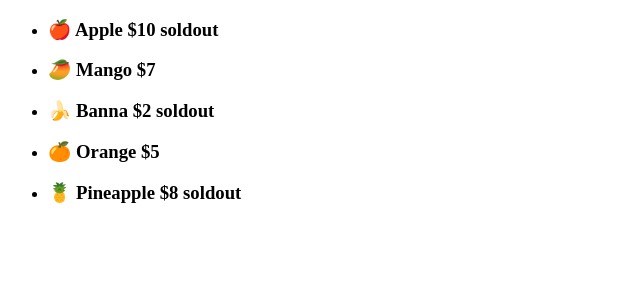
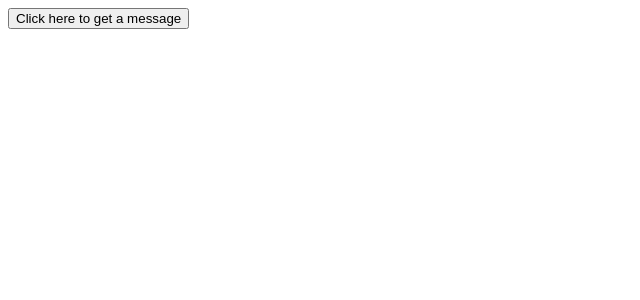
Before and after one commit to richardyhayashi/react-beginners-code-stoic, a React (Vite) app in the folder src/: page / in a window 1280 px wide. Shown: the top 300 px of the page, without its empty margins (0-640 px from the left). Built offline with nearby package versions, Linux system fonts and the light colour scheme.

Commit message:
Finished Chapter 21.

```diff
--- a/src/src/App.jsx
+++ b/src/src/App.jsx
@@ -1,9 +1,9 @@
-import Fruits from "./components/Fruits";
+import Message from "./components/Message";
 
 function App() {
   return (
     <div>
-      <Fruits />
+      <Message />
     </div>
   );
 }
--- /dev/null
+++ b/src/src/components/Message.jsx
@@ -0,0 +1,13 @@
+const Message = () => {
+  function handleClick() {
+    console.log("Button Clicked!");
+  }
+
+  return (
+    <div>
+        <button onClick={handleClick}>Click here to get a message</button>
+    </div>
+  );
+};
+
+export default Message;
```
Also changed, not shown: 1 other file (tests, documents, lock files or other folders).
